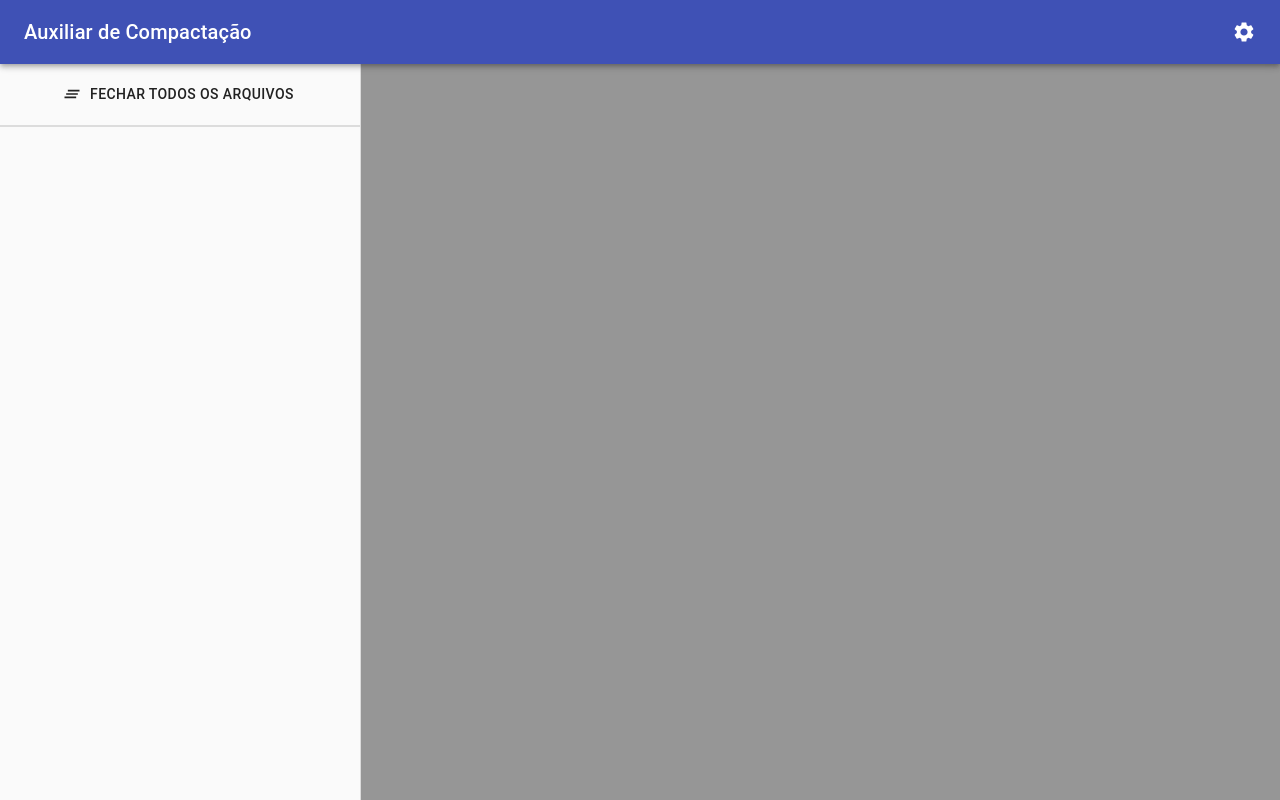
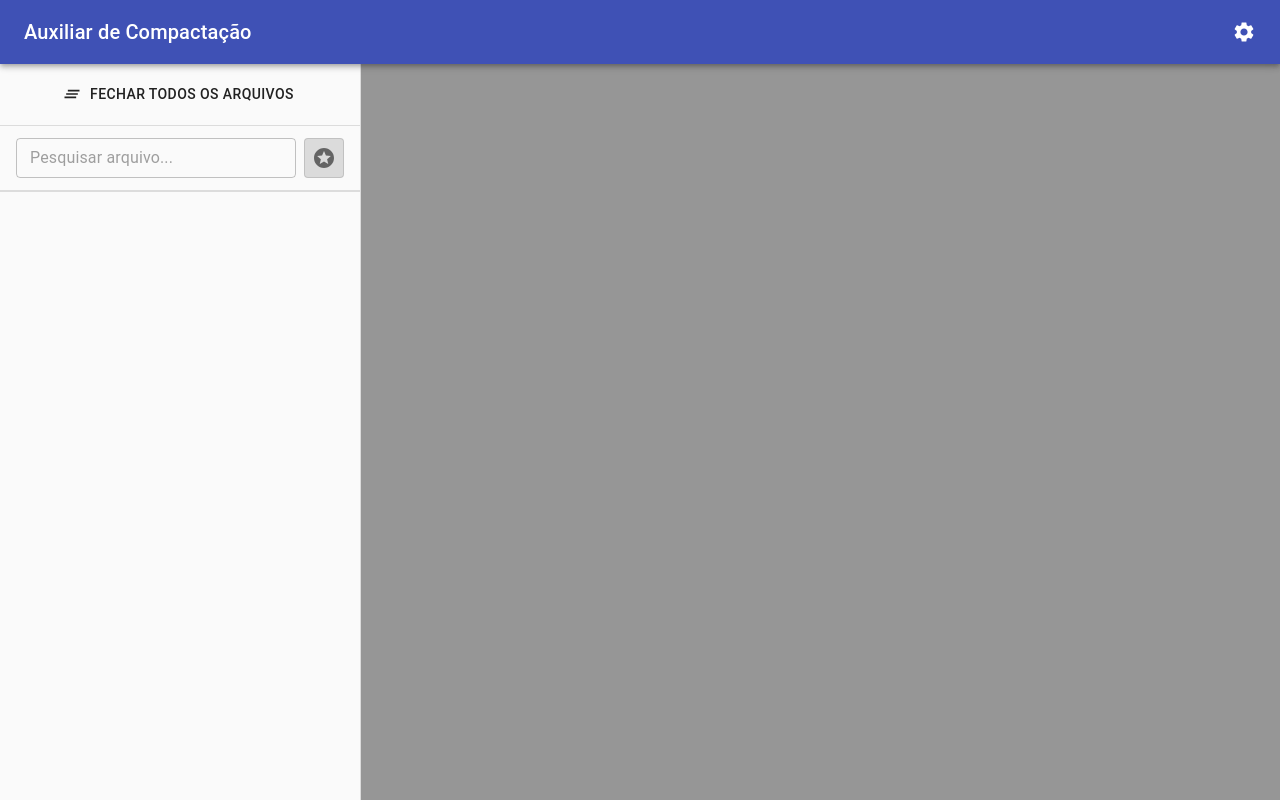
Before and after one commit to guesant-archived/lp-utils, a React (Vite) app in the folder frontend-react/: page /tools/compacted in a window 1280 px wide. Built offline with nearby package versions, Linux system fonts and the light colour scheme.

Commit message:
feat(frontend-react): CompactManager: CompactExplorer: ActionQuery

```diff
--- /dev/null
+++ b/frontend-react/src/app/Pages/CompactManager/Explorer/Actions/ActionQuery.tsx
@@ -0,0 +1,20 @@
+import List from "@material-ui/core/List";
+import ListItem from "@material-ui/core/ListItem";
+import React from "react";
+import { ActionQueryToggleViewMode } from "./ActionQueryToggleViewMode";
+import { ActionQuerySearch } from "./ActionQuerySearch";
+
+export function ActionQuery() {
+  return (
+    <List dense>
+      <ListItem dense className="tw-flex tw-gap-2">
+        <div className="tw-flex-1">
+          <ActionQuerySearch />
+        </div>
+        <div>
+          <ActionQueryToggleViewMode />
+        </div>
+      </ListItem>
+    </List>
+  );
+}
--- /dev/null
+++ b/frontend-react/src/app/Pages/CompactManager/Explorer/Actions/ActionQuerySearch.tsx
@@ -0,0 +1,38 @@
+import TextField from "@material-ui/core/TextField";
+import debounce from "lodash.debounce";
+import React, { useCallback, useEffect, useState } from "react";
+import { useCompactManagerContext } from "../../Hooks/useCompactManagerContext";
+
+export function ActionQuerySearch() {
+  const [tempSearchText, setTempSearchText] = useState("");
+  const { searchFilesByName, setSearchFilesByName } =
+    useCompactManagerContext();
+
+  useEffect(
+    () => void setTempSearchText(searchFilesByName ?? ""),
+    [searchFilesByName],
+  );
+
+  const updateSearchFilesByName = useCallback(
+    debounce((value: string) => {
+      setSearchFilesByName(value.trim());
+    }, 200),
+    [],
+  );
+
+  useEffect(
+    () => void updateSearchFilesByName(tempSearchText),
+    [tempSearchText],
+  );
+
+  return (
+    <TextField
+      size="small"
+      variant="outlined"
+      className="tw-w-full"
+      placeholder="Pesquisar arquivo..."
+      value={tempSearchText}
+      onChange={(e) => setTempSearchText(e.target.value)}
+    />
+  );
+}
--- /dev/null
+++ b/frontend-react/src/app/Pages/CompactManager/Explorer/Actions/ActionQueryToggleViewMode.tsx
@@ -0,0 +1,45 @@
+import StarsIcon from "@material-ui/icons/Stars";
+import ToggleButton from "@material-ui/lab/ToggleButton";
+import ToggleButtonGroup from "@material-ui/lab/ToggleButtonGroup";
+import immer from "immer";
+import React from "react";
+import { useDispatch, useSelector } from "react-redux";
+import {
+  getCompactManagerConfig,
+  setConfig,
+} from "../../../../../store/compactManagerSlice";
+import { ICompactManagerViewModesState } from "../../../../../store/ICompactManagerState";
+
+const MODE_ALL = "all";
+const MODE_IMPORTANT = "important";
+
+const getToggleButtonGroupValueForMode = (
+  viewMode: ICompactManagerViewModesState,
+) => (viewMode === MODE_IMPORTANT ? [MODE_IMPORTANT] : []);
+
+export function ActionQueryToggleViewMode() {
+  const dispatch = useDispatch();
+  const config = useSelector(getCompactManagerConfig);
+  const { viewMode } = config;
+
+  const updateMode = (isImportantMode: boolean) => {
+    dispatch(
+      setConfig(
+        immer(config, (draft) => {
+          draft.viewMode = isImportantMode ? MODE_IMPORTANT : MODE_ALL;
+        }),
+      ),
+    );
+  };
+
+  return (
+    <ToggleButtonGroup
+      size="small"
+      onChange={(_, arr) => updateMode(arr.includes(MODE_IMPORTANT))}
+      value={getToggleButtonGroupValueForMode(viewMode)}
+      children={
+        <ToggleButton value={MODE_IMPORTANT} children={<StarsIcon />} />
+      }
+    />
+  );
+}
--- a/frontend-react/src/app/Pages/CompactManager/Explorer/ExplorerSideBarActions.tsx
+++ b/frontend-react/src/app/Pages/CompactManager/Explorer/ExplorerSideBarActions.tsx
@@ -1,12 +1,15 @@
 import Divider from "@material-ui/core/Divider";
 import React from "react";
 import { ActionCloseAllArchives } from "./Actions/ActionCloseAllArchives";
+import { ActionQuery } from "./Actions/ActionQuery";
 
 export default function CompactExplorerSideBarActions() {
   return (
     <>
       <ActionCloseAllArchives />
       <Divider />
+      <ActionQuery />
+      <Divider />
     </>
   );
 }
```
